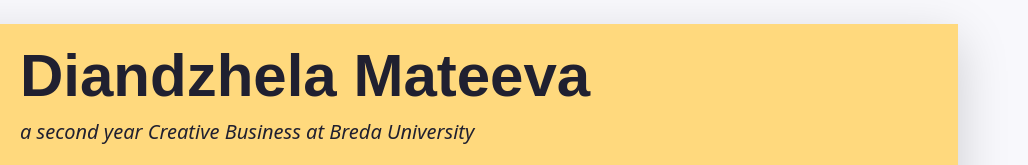
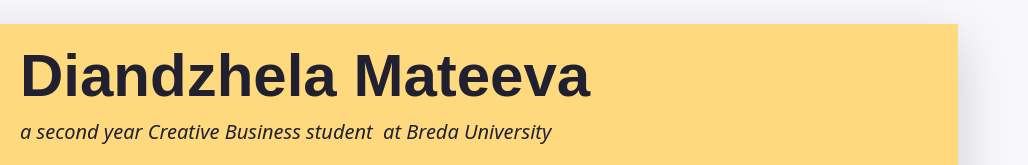
Before and after one commit to angiemateeva/angiecv, a plain HTML site: page index.html in a window 1280 px wide. Shown: the top 165 px of the page, 252-1280 px from the left. Drawn offline with nearby package versions, Linux system fonts and the light colour scheme; a web font is replaced by a local one.

Commit message:
Update index.html

```diff
--- a/index.html
+++ b/index.html
@@ -55,7 +55,7 @@
         -->
         <div class="col-12 col-sm-8 col-md-9 col-lg-10 my-3 header-content">
           <h1 class="fw-bolder">Diandzhela Mateeva&nbsp;</h1>
-          <h5 class="fst-italic tagline">a second year Creative Business at Breda University&nbsp; &nbsp;&nbsp;</h5>
+          <h5 class="fst-italic tagline">a second year Creative Business student&nbsp; at Breda University&nbsp; &nbsp;&nbsp;</h5>
         </div>
       </header>
 
```
